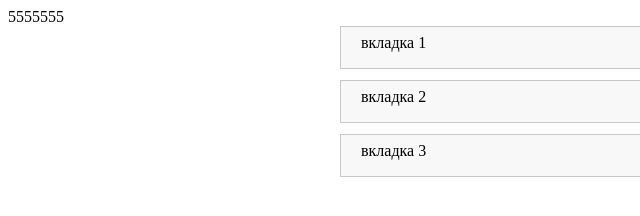
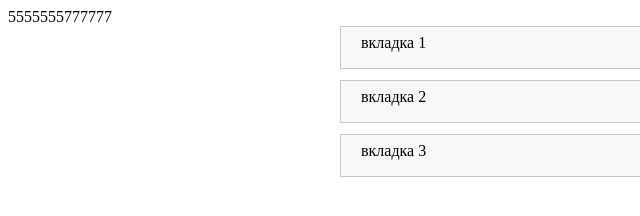
Before and after one commit to d-proger/gittest, a plain HTML site: page index.html in a window 1280 px wide. Shown: the full height of the page, 0-640 px from the left. Drawn offline with Linux system fonts and the light colour scheme.

Commit message:
Update index.html

```diff
--- a/index.html
+++ b/index.html
@@ -9,7 +9,7 @@
 </head>
 
 <body>
-    <div>5555555</div>
+    <div>5555555777777</div>
     <div id="ak-parent">
         <div class="ak-tab">
             <div class="ak-link">
```
